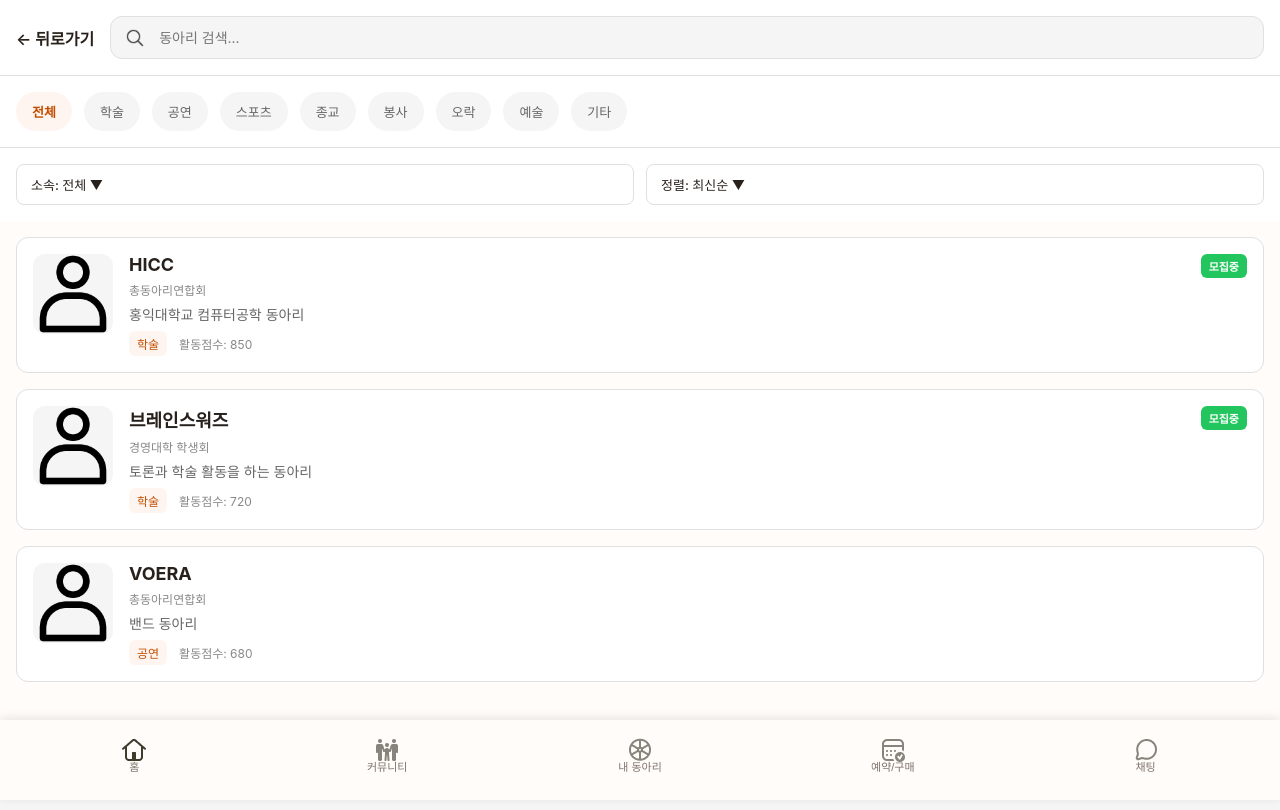
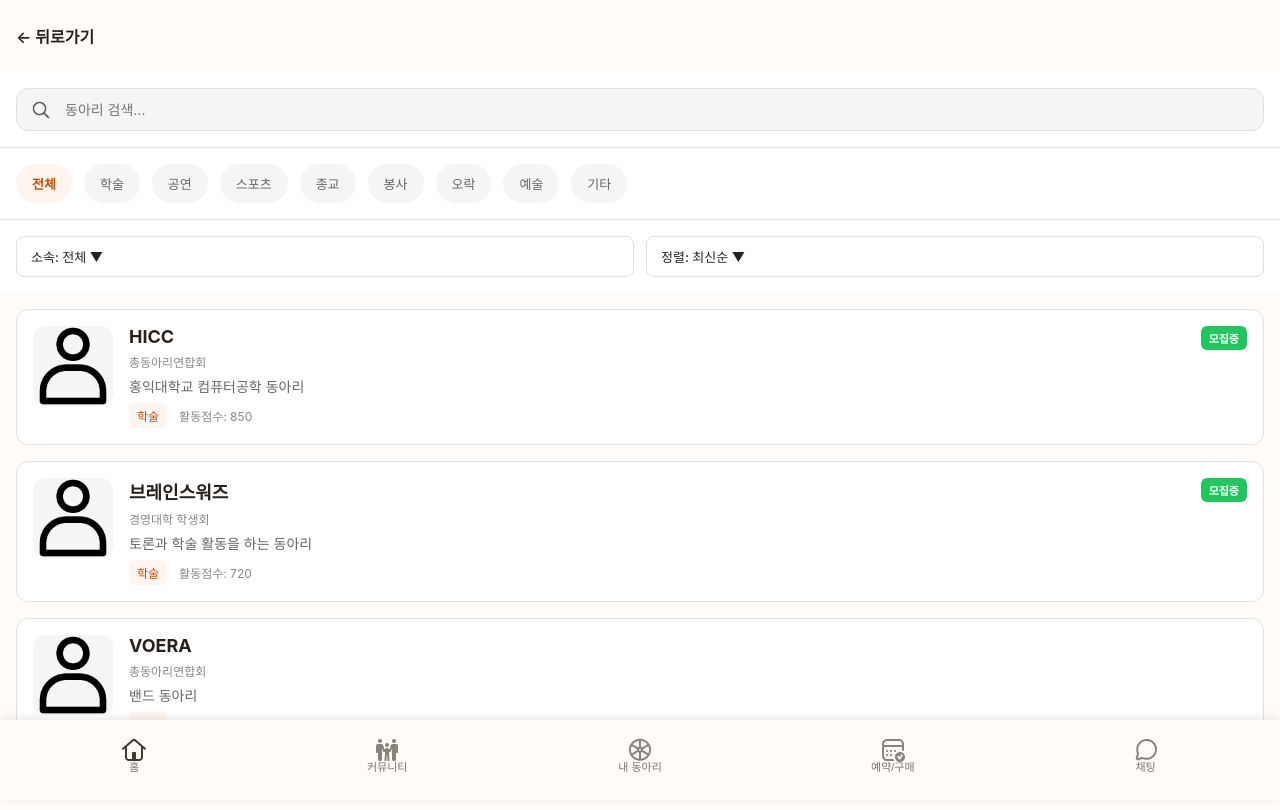
Before and after one commit to hyeonhakjang/admin_group_proto, a React (Create React App) app: page /community/explore/domestic in a window 1280 px wide. Shown: the top 810 px of the page. Built offline with nearby package versions, Linux system fonts and the light colour scheme.

Commit message:
refactor: ExploreDomesticScreen 뒤로가기 버튼을 헤더로 분리하고 검색 영역을 아래 배치

```diff
--- a/src/components/ExploreDomesticScreen.css
+++ b/src/components/ExploreDomesticScreen.css
@@ -9,15 +9,22 @@
   box-sizing: border-box;
 }
 
-.explore-header {
+/* 헤더 (뒤로가기 버튼) */
+.explore-header-back {
+  position: relative;
+  top: 0;
+  left: 0;
+  right: 0;
+  background-color: #fffcfa;
+  z-index: 100;
+  padding: clamp(12px, 3vw, 16px);
   display: flex;
   align-items: center;
-  gap: clamp(12px, 3vw, 16px);
-  padding: clamp(12px, 3vw, 16px);
-  background: white;
-  border-bottom: 1px solid #e0e0e0;
+  min-height: 64px;
+  pointer-events: none;
   width: 100%;
   box-sizing: border-box;
+  flex-shrink: 0;
 }
 
 .back-btn {
@@ -29,17 +36,28 @@
   color: #28201b;
   cursor: pointer;
   padding: 8px 0;
+  pointer-events: auto;
 }
 
 .back-btn:hover {
   color: #c34e00;
 }
 
+/* 검색 영역 */
+.search-section {
+  padding: clamp(12px, 3vw, 16px);
+  background: white;
+  border-bottom: 1px solid #e0e0e0;
+  width: 100%;
+  box-sizing: border-box;
+  flex-shrink: 0;
+}
+
 .search-container {
-  flex: 1;
   position: relative;
   display: flex;
   align-items: center;
+  width: 100%;
 }
 
 .search-icon {
--- a/src/components/ExploreDomesticScreen.tsx
+++ b/src/components/ExploreDomesticScreen.tsx
@@ -79,11 +79,15 @@ const ExploreDomesticScreen: React.FC = () => {
 
   return (
     <div className="explore-domestic-screen">
-      {/* Header */}
-      <div className="explore-header">
+      {/* 헤더: 뒤로가기 버튼 */}
+      <div className="explore-header-back">
         <button className="back-btn" onClick={() => navigate(-1)}>
           ← 뒤로가기
         </button>
+      </div>
+
+      {/* 검색 영역 */}
+      <div className="search-section">
         <div className="search-container">
           <img src="/search-icon.png" alt="검색" className="search-icon" />
           <input
```
